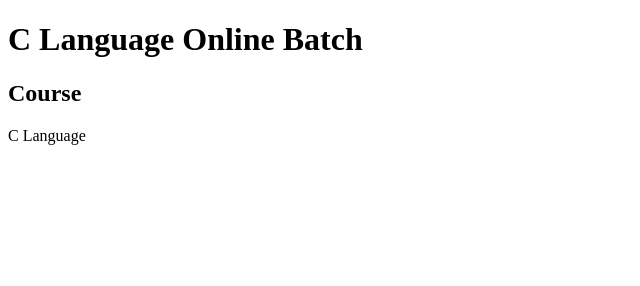
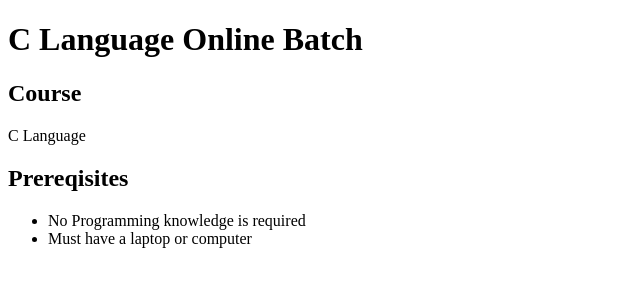
Before and after one commit to SandeepKumarSolanki/Project3, a plain HTML site: page index.html in a window 1280 px wide. Shown: the whole page, without its empty margins (0-640 px from the left). Drawn offline with Linux system fonts and the light colour scheme.

Commit message:
Prerequisite added file 1

```diff
--- a/index.html
+++ b/index.html
@@ -9,5 +9,10 @@
     <h1>C Language Online Batch</h1>
     <h2>Course</h2>
     <p>C Language</p>
+    <h2>Prereqisites</h2>
+    <ul>
+        <li>No Programming knowledge is required</li>
+        <li>Must have a laptop or computer</li>
+    </ul>
 </body>
 </html>
```
